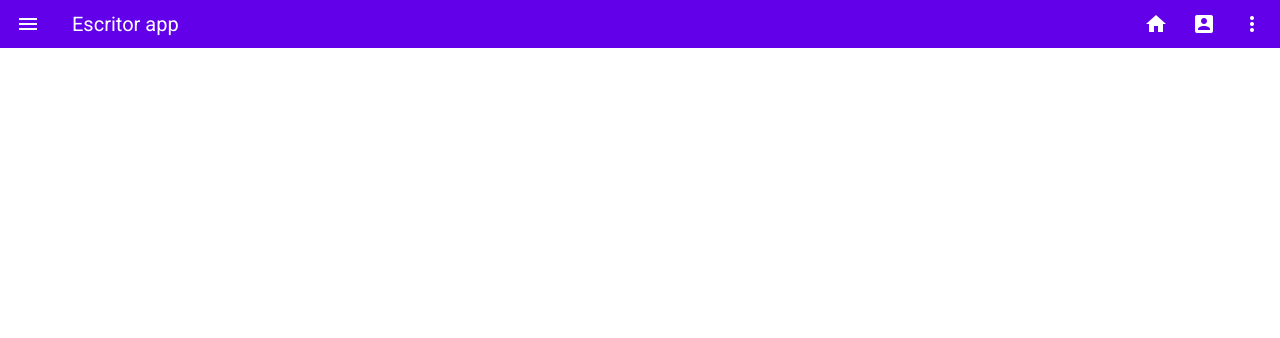
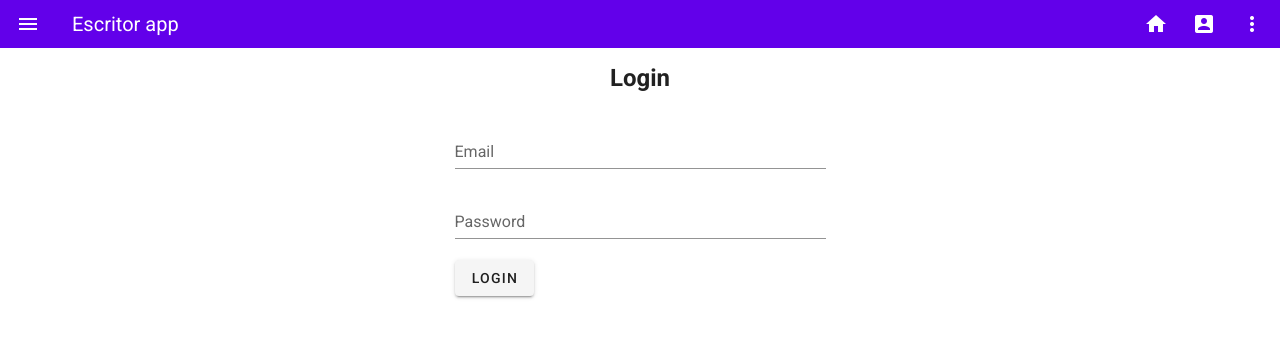
Before and after one commit to emigrox/escritorHer, a Vue app: page /login in a window 1280 px wide. Shown: the top 338 px of the page. Built offline with nearby package versions, Linux system fonts and the light colour scheme.

Commit message:
Agregado Frontend Login Register

```diff
--- a/package.json
+++ b/package.json
@@ -10,6 +10,7 @@
   "dependencies": {
     "body-parser": "^1.19.0",
     "core-js": "^3.6.5",
+    "jsonwebtoken": "^8.5.1",
     "vue": "^2.6.11",
     "vue-router": "^3.2.0",
     "vuetify": "^2.3.16",
--- a/src/router/index.js
+++ b/src/router/index.js
@@ -22,6 +22,11 @@ const routes = [
     path: '/signup',
     name: 'Signup',
     component: () => import('@/views/Signup.vue')
+  },
+  {
+    path: '/login',
+    name: 'login',
+    component: () => import('@/views/Login.vue')
   }
 ]
 
--- /dev/null
+++ b/src/views/Login.vue
@@ -0,0 +1,65 @@
+<template>
+  <v-app>
+      <v-container>
+          <v-row justify="center">
+              <v-col cols="12" md="4">
+                  <h2 class="text-center">Login</h2>
+              </v-col>
+          </v-row>
+          <v-row justify="center">
+              <v-col cols="12" md="4">
+                  <v-form ref="form"
+                  lazy-validation
+                  v-model="valid"
+                  >
+                    <v-text-field
+                    v-model="email"
+                    :rules="rulesEmail"
+                    label="Email"
+                    required
+                    ></v-text-field>
+                    <v-text-field
+                    v-model="password"
+                    label="Password"
+                    :rules="rulepass"
+                    required
+                    ></v-text-field>
+                    <v-btn @click="validateLogin"
+                    :disabled="!valid"
+                    >Login</v-btn>
+                </v-form>
+              </v-col>
+          </v-row>
+      </v-container>
+  </v-app>
+</template>
+
+<script>
+export default {
+    data: () => ({
+        email: '',
+        password: '',
+        valid: true,
+        rulepass: [v => !!v || 'Password is required']
+    }),
+    computed: {
+         rulesEmail() {
+            const rules = []
+            const pattern = /^(([^<>()[\]\\.,;:\s@"]+(\.[^<>()[\]\\.,;:\s@"]+)*)|(".+"))@((\[[0-9]{1,3}\.[0-9]{1,3}\.[0-9]{1,3}\.[0-9]{1,3}])|(([a-zA-Z\-0-9]+\.)+[a-zA-Z]{2,}))$/
+            const rule1 =
+                v => pattern.test(v) || `Email not allowed`
+            rules.push(rule1)
+            return rules
+            },
+    },
+    methods: {
+        validateLogin(){
+            this.$refs.form.validate()
+        }
+    },
+
+};
+</script>
+
+<style>
+</style>
--- a/src/views/Signup.vue
+++ b/src/views/Signup.vue
@@ -7,7 +7,6 @@
                 <h2 class="text-center"> Sign-up </h2>
             </v-col>
           </v-row>
-
           <v-row justify="center">
           <v-col cols="12" md="4">
             <v-form ref="form"
@@ -35,8 +34,7 @@
                 type="password"
                 required
               ></v-text-field>
-              <v-row></v-row>
-              <v-btn @click="validateField()" left>Summit</v-btn>
+              <v-btn @click="validateField">Summit</v-btn>
             </v-form>
           </v-col>
           </v-row>
```
Also changed, not shown: src/helpers/auth-header.js (added), 1 other file (tests, documents, lock files or other folders).
